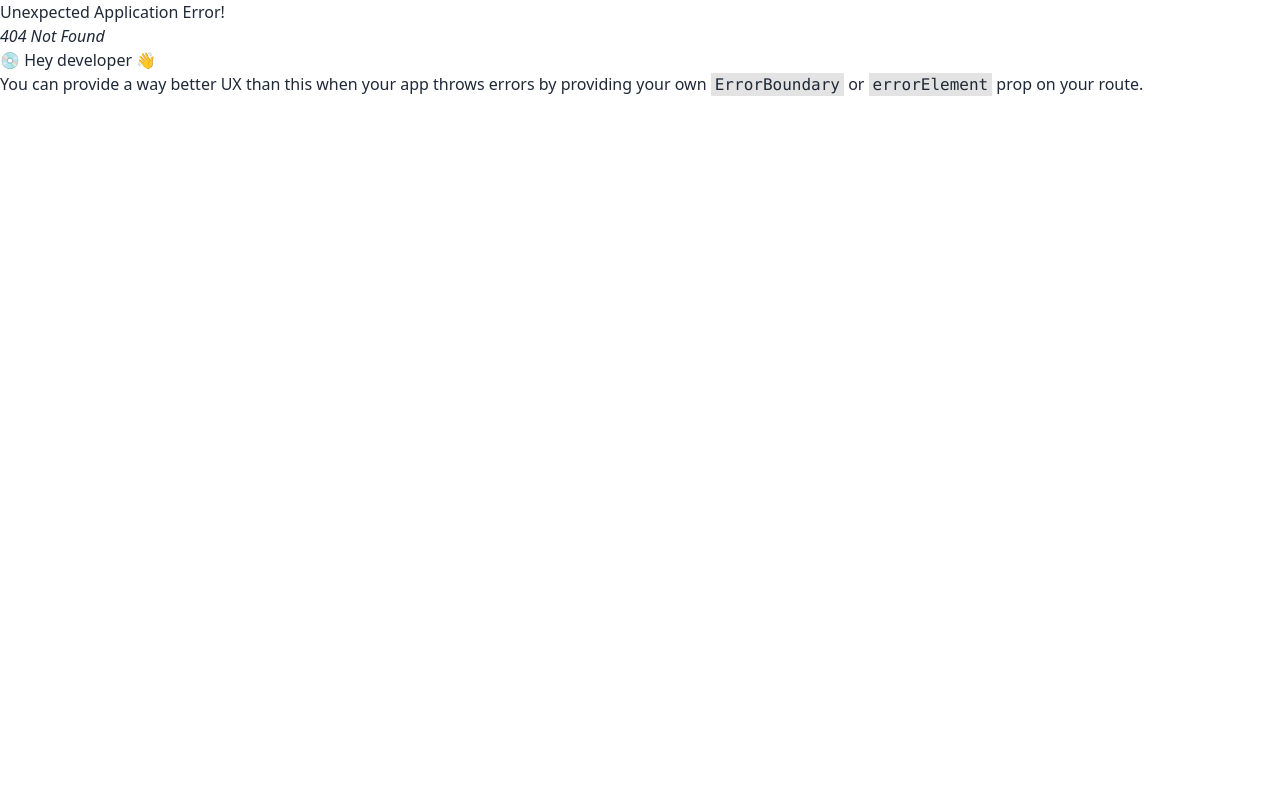
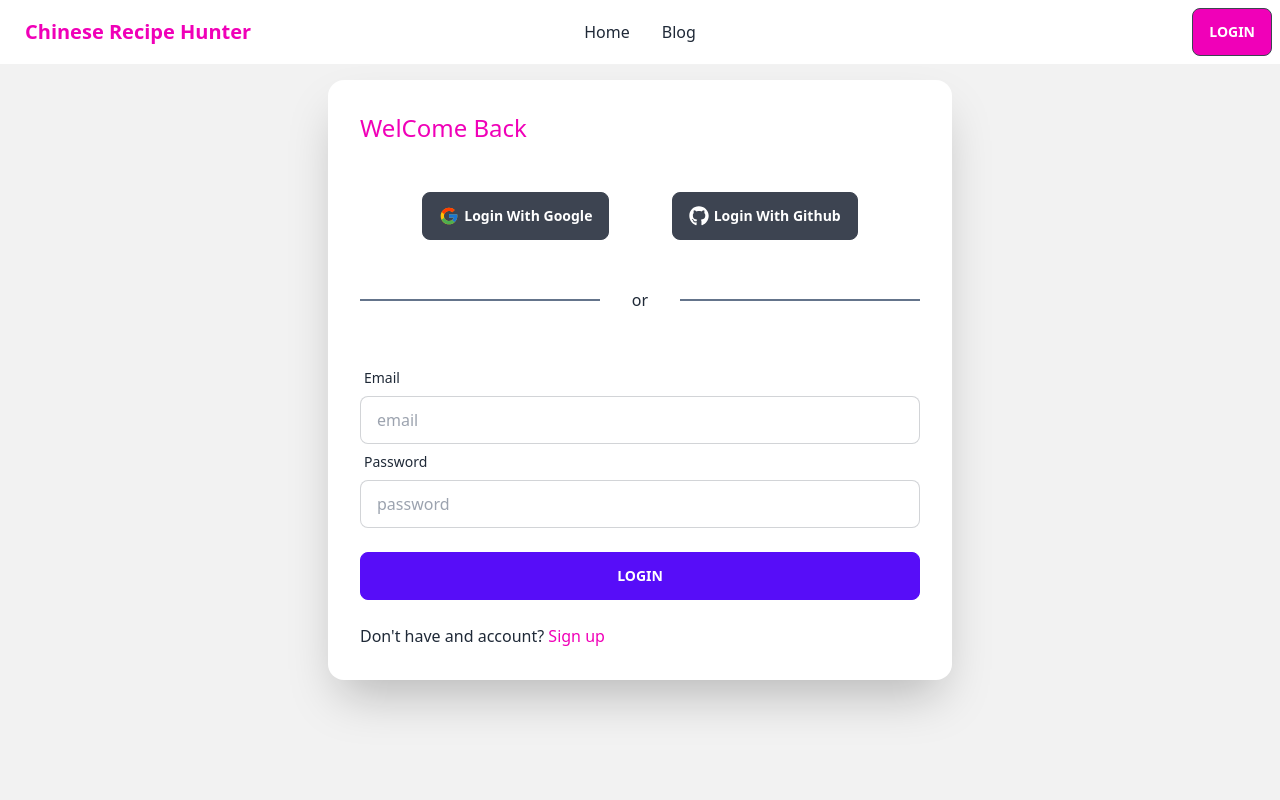
Before and after one commit to getAhsaan/chinese-chef-client, a React (Vite) app: page /login in a window 1280 px wide. Before the commit this address had no page. Shown: the top 800 px of the page. Built offline with nearby package versions, Linux system fonts and the light colour scheme.

Commit message:
login and sign up ui added

```diff
--- a/package.json
+++ b/package.json
@@ -10,6 +10,7 @@
     "preview": "vite preview"
   },
   "dependencies": {
+    "@react-icons/all-files": "^4.1.0",
     "daisyui": "^2.51.6",
     "localforage": "^1.10.0",
     "match-sorter": "^6.3.1",
--- /dev/null
+++ b/src/components/SocialLoginBtn.jsx
@@ -0,0 +1,12 @@
+import React from "react";
+
+const SocialLoginBtn = ({ children, icon }) => {
+  return (
+    <button className="btn capitalize">
+      {icon}
+      {children}
+    </button>
+  );
+};
+
+export default SocialLoginBtn;
--- /dev/null
+++ b/src/pages/Registration/Registration.jsx
@@ -0,0 +1,86 @@
+import React from "react";
+import { Link } from "react-router-dom";
+
+const Registration = () => {
+  return (
+    <div className=" min-h-screen bg-base-200">
+      <div className="hero-content ">
+        <div className="card w-full lg:w-1/2 shadow-2xl bg-base-100">
+          <div className="card-body">
+            <h3 className="text-2xl text-secondary mb-10">Create an Account</h3>
+            <form>
+              <div className="form-control">
+                <label className="label">
+                  <span className="label-text">Name(optional)</span>
+                </label>
+                <input
+                  type="name"
+                  placeholder="name"
+                  className="input input-bordered"
+                  name="name"
+                />
+              </div>
+              <div className="form-control">
+                <label className="label">
+                  <span className="label-text">Email <sup className="text-secondary text-lg">*</sup></span>
+                </label>
+                <input
+                  type="email"
+                  placeholder="email"
+                  className="input input-bordered"
+                  name="email"
+                  required
+                />
+              </div>
+              <div className="form-control">
+                <label className="label">
+                  <span className="label-text">Password <sup className="text-secondary text-lg">*</sup></span>
+                </label>
+                <input
+                  type="password"
+                  placeholder="password"
+                  className="input input-bordered"
+                  name="password"
+                  required
+                />
+              </div>
+              <div className="form-control">
+                <label className="label">
+                  <span className="label-text">PhotoUrl(optional)</span>
+                </label>
+                <input
+                  type="text"
+                  placeholder="photo url"
+                  className="input input-bordered"
+                  name="photoUrl"
+                />
+              </div>
+              <div className="form-control mt-6">
+                <button
+                  type="submit"
+                  className="btn btn-primary"
+                >
+                  Sign up
+                </button>
+              </div>
+              <div className="mt-6">
+                <p>
+                  Already have an Account?
+                  <Link
+                    className="text-secondary"
+                    to="/login"
+                  >
+                    {" "}
+                    Login
+                  </Link>
+                </p>
+              </div>
+            </form>
+          </div>
+        </div>
+      </div>
+    </div>
+  );
+};
+
+export default Registration;
--- /dev/null
+++ b/src/pages/login/Login.jsx
@@ -0,0 +1,92 @@
+import React from "react";
+import SocialLoginBtn from "../../components/SocialLoginBtn";
+import { FcGoogle } from "react-icons/fc";
+import { FaGithub } from "react-icons/fa";
+import { Link } from "react-router-dom";
+
+const Login = () => {
+  return (
+    <div className=" min-h-screen bg-base-200">
+      <div className="hero-content ">
+        <div className="card w-full lg:w-1/2 shadow-2xl bg-base-100">
+          <div className="card-body">
+            <h3 className="text-2xl text-secondary mb-10">WelCome Back</h3>
+            <div className="flex justify-evenly">
+              <div>
+                <SocialLoginBtn
+                  icon={
+                    <FcGoogle
+                      size={20}
+                      style={{ marginRight: "5px" }}
+                    />
+                  }
+                >
+                  Login with Google
+                </SocialLoginBtn>
+              </div>
+              <div>
+                <SocialLoginBtn
+                  icon={
+                    <FaGithub
+                      size={20}
+                      style={{ marginRight: "5px" }}
+                    />
+                  }
+                >
+                  Login with Github
+                </SocialLoginBtn>
+              </div>
+            </div>
+            <div className="flex justify-between items-center gap-8 my-10">
+              <div className="w-full bg-slate-500 h-[2px]"></div>
+              <div>or</div>
+              <div className="w-full bg-slate-500 h-[2px]"></div>
+            </div>
+            <form>
+              <div className="form-control">
+                <label className="label">
+                  <span className="label-text">Email</span>
+                </label>
+                <input
+                  type="email"
+                  placeholder="email"
+                  className="input input-bordered"
+                  name="email"
+                  required
+                />
+              </div>
+              <div className="form-control">
+                <label className="label">
+                  <span className="label-text">Password</span>
+                </label>
+                <input
+                  type="password"
+                  placeholder="password"
+                  className="input input-bordered"
+                  name="password"
+                  required
+                />
+              </div>
+              <div className="form-control mt-6">
+                <button
+                  type="submit"
+                  className="btn btn-primary"
+                >
+                  Login
+                </button>
+              </div>
+              <div className="mt-6">
+                <p>
+                  Don't have and account?
+                  <Link className="text-secondary" to="/signUp"> Sign up</Link>
+                </p>
+              </div>
+            </form>
+          </div>
+        </div>
+      </div>
+    </div>
+  );
+};
+
+export default Login;
--- a/src/pages/navbar/Navbar.jsx
+++ b/src/pages/navbar/Navbar.jsx
@@ -1,5 +1,5 @@
 import React from "react";
-import { NavLink } from "react-router-dom";
+import { Link, NavLink } from "react-router-dom";
 import Button from "../../components/Button";
 import { useAuth } from "../../hooks/hook";
 import { Tooltip } from "react-tooltip";
@@ -60,7 +60,14 @@ const Navbar = () => {
       <div className="navbar-end">
         {user ? (
           <>
-            {user?.displayName && <Tooltip anchorSelect=".show-user-name" place="left">{user?.displayName}</Tooltip>}
+            {user?.displayName && (
+              <Tooltip
+                anchorSelect=".show-user-name"
+                place="left"
+              >
+                {user?.displayName}
+              </Tooltip>
+            )}
             <label className="btn btn-ghost btn-circle avatar mr-2">
               <div className="w-10 rounded-full">
                 <img
@@ -73,7 +80,9 @@ const Navbar = () => {
             <Button>Logout</Button>
           </>
         ) : (
-          <Button>Login</Button>
+          <Link to="/login">
+            <Button>Login</Button>
+          </Link>
         )}
       </div>
     </div>
```
Also changed, not shown: src/routes/Routes.jsx (+10 -0 lines), 1 other file (tests, documents, lock files or other folders).
